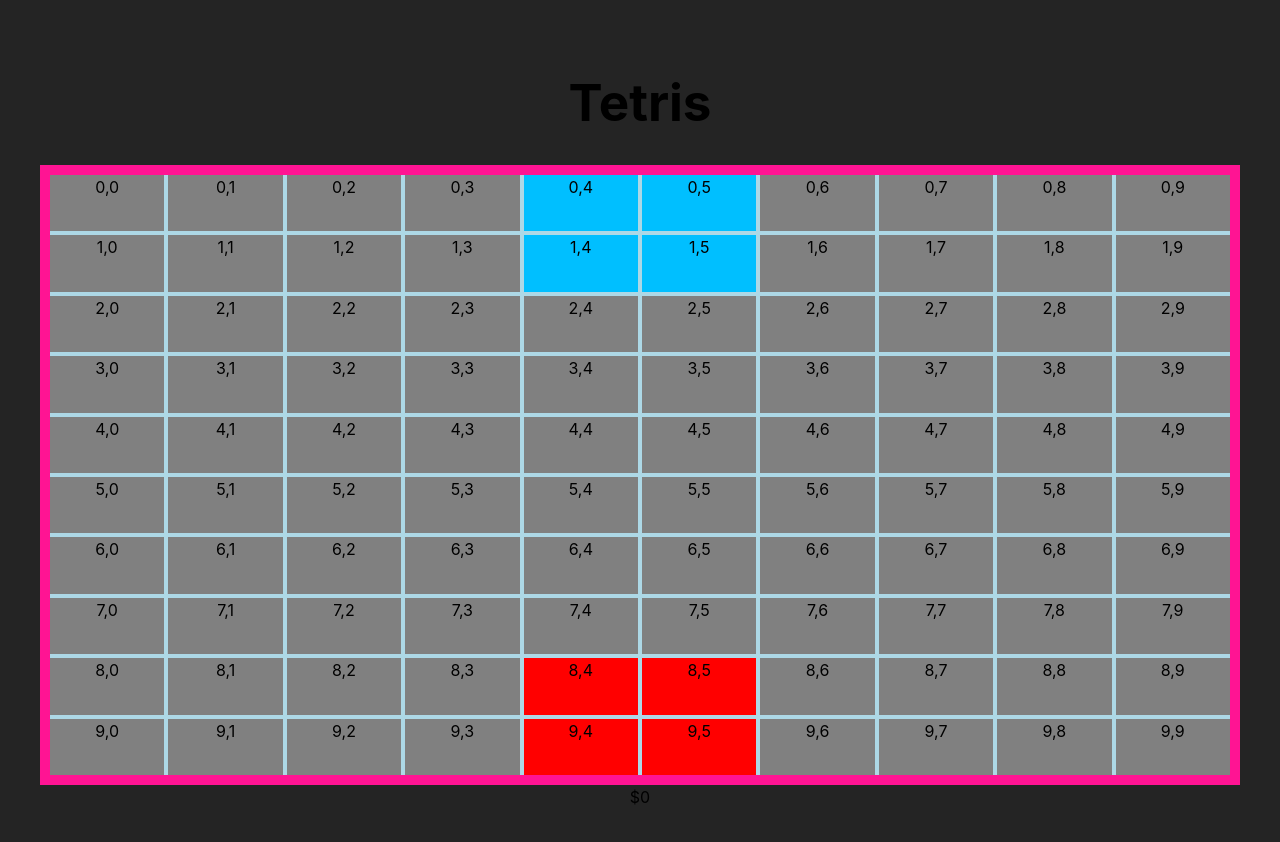
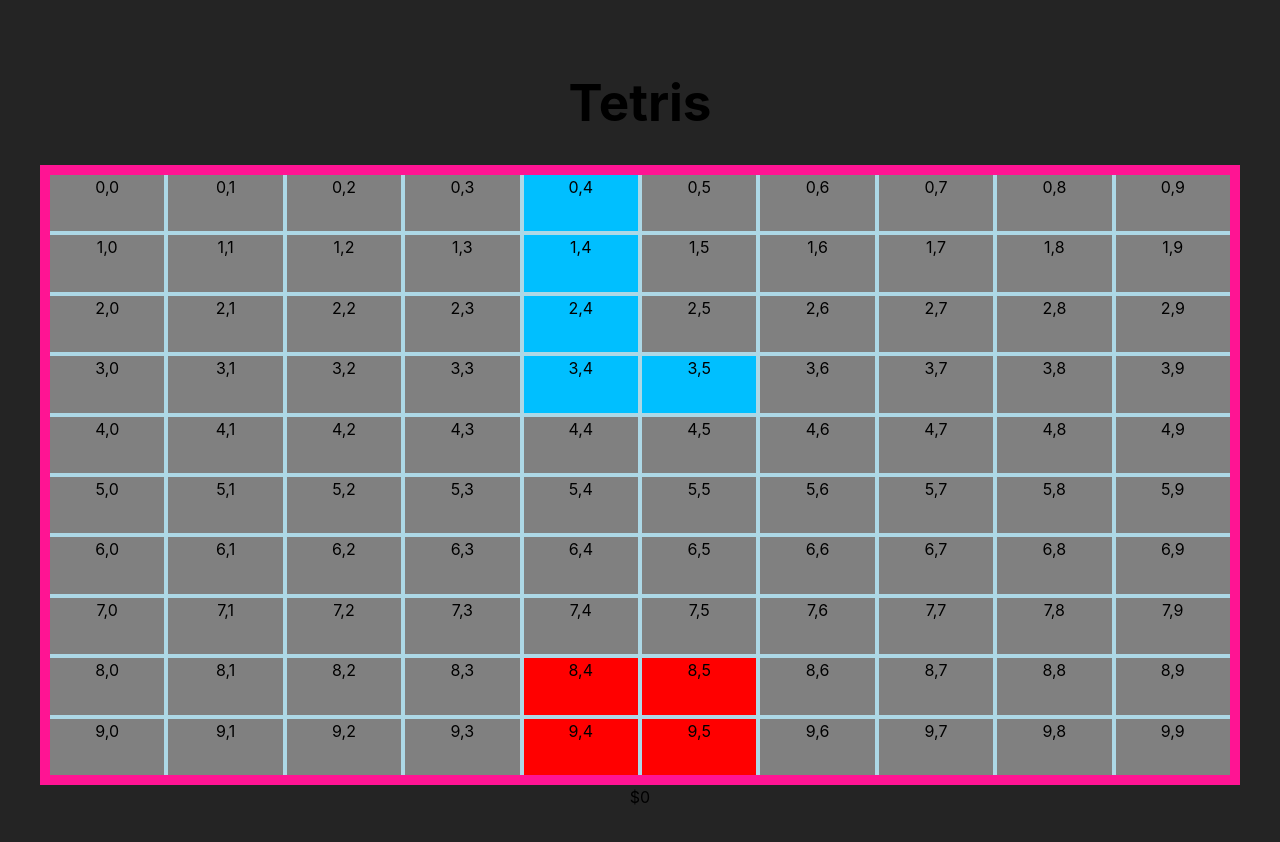
Before and after one commit to gruvedrift/Tetris, a React (Vite) app: page / in a window 1280 px wide. Shown: the top 842 px of the page. Built offline with nearby package versions, Linux system fonts and the light colour scheme.

Commit message:
Small update.
Experiment with L-shape.
Created first iteration of shape rotation logic.

```diff
--- a/src/assets/Utils.tsx
+++ b/src/assets/Utils.tsx
@@ -52,7 +52,7 @@
 }
 
 // Helper function to generate new shapes.
-// TODO extend to generate more shapes than just simple blocks. L-shape, |-shape, []-shape and Z-shape.
+// TODO make shape hold color also?
 export function generateNewShape(): Shape {
   return {
     coordinateList: [
@@ -63,6 +63,34 @@
     ]
   }
 }
+
+// Generate L shape for testing
+export function generateLShape(): Shape {
+  return {
+    coordinateList: [
+      {x_axis: 4, y_axis: 0},
+      {x_axis: 4, y_axis: 1},
+      {x_axis: 4, y_axis: 2},
+      {x_axis: 4, y_axis: 3},
+      {x_axis: 5, y_axis: 3},
+    ]
+  }
+}
+
+// Rotates the shape 90 degrees if possible ( without surpassing the board limits )
+// Simple math formula from geometry (x, y) - > (y, -x).
+// Add 9 to x-coordinate and 0 to y coordinate to adjust for no negative coordinates
+export function rotateLShape(shape: Shape): Shape {
+  return {
+    coordinateList: shape.coordinateList.map(coordinate => {
+      return {
+        x_axis: coordinate.y_axis,
+        y_axis: (coordinate.x_axis * -1) + 9,
+      }
+    })
+  }
+}
+
 
 // Helper function to return how many, if any rows should be cleared from the board.
 // Number represents the number of rows from the bottom to be cleared.
--- a/src/assets/types.tsx
+++ b/src/assets/types.tsx
@@ -5,4 +5,15 @@
 
 export interface Shape {
     coordinateList: Coordinates[]
+    // color: Color
 }
+
+// TODO use this mayhaps
+export enum Color {
+    WHITE,
+    BLUE,
+    RED,
+    GREEN,
+    YELLOW,
+    PURPLE
+}
--- a/src/game-board/GameBoard.tsx
+++ b/src/game-board/GameBoard.tsx
@@ -2,14 +2,15 @@
 import React, {useEffect, useState} from "react";
 import {
   BOTTOM_ROW_COORDINATES,
-  coordinateLimitForShape,
+  coordinateLimitForShape, generateLShape,
   generateNewShape,
   isShapeAtBottomOfGameBoard,
-  isShapeTouchingStack, numberOfRowsToClear
+  isShapeTouchingStack,
+  numberOfRowsToClear
 } from "../assets/Utils";
 import GridCell from "../GridCell/GridCell";
 import {X_AXIS_DIMENTION, Y_AXIS_DIMENTION} from "../App.tsx";
-import {Coordinates, Shape} from "../assets/types.tsx";
+import {Color, Coordinates, Shape} from "../assets/types.tsx";
 
 // TODO move to types.ts
 
@@ -47,14 +48,14 @@
 
 
   // State to hold the currently active ' moving ' shape
-  const [activeShape, setActiveShape] = useState<Shape>({coordinateList: []})
+  const [activeShape, setActiveShape] = useState<Shape>({coordinateList: [], color: Color.WHITE})
   // State to hold the 'stack' of tiles at the bottom of the game board.
   const [stackCoordinates, setStackCoordinates] = useState<Coordinates[]>(test_stack_shape.coordinateList)
 
   const list_of_shapes = [test_stack_shape, test_shape_square]
 
 
-  // TODO something is not working as expected here. Looks like check for coordinate limit blocks
+  // TODO add some key event for rotating shape
   /*
   * Handles updating x-axis coordinates for the active shape on game board.
   * Checks for out of bounds ( GameBoard x-axis limit )
@@ -98,7 +99,7 @@
 
   const createNewShape = () => {
     if (activeShape.coordinateList.length === 0) {
-      setActiveShape(generateNewShape)
+      setActiveShape(generateLShape)
     }
   }
   const clearBottomRow = () => {
```
